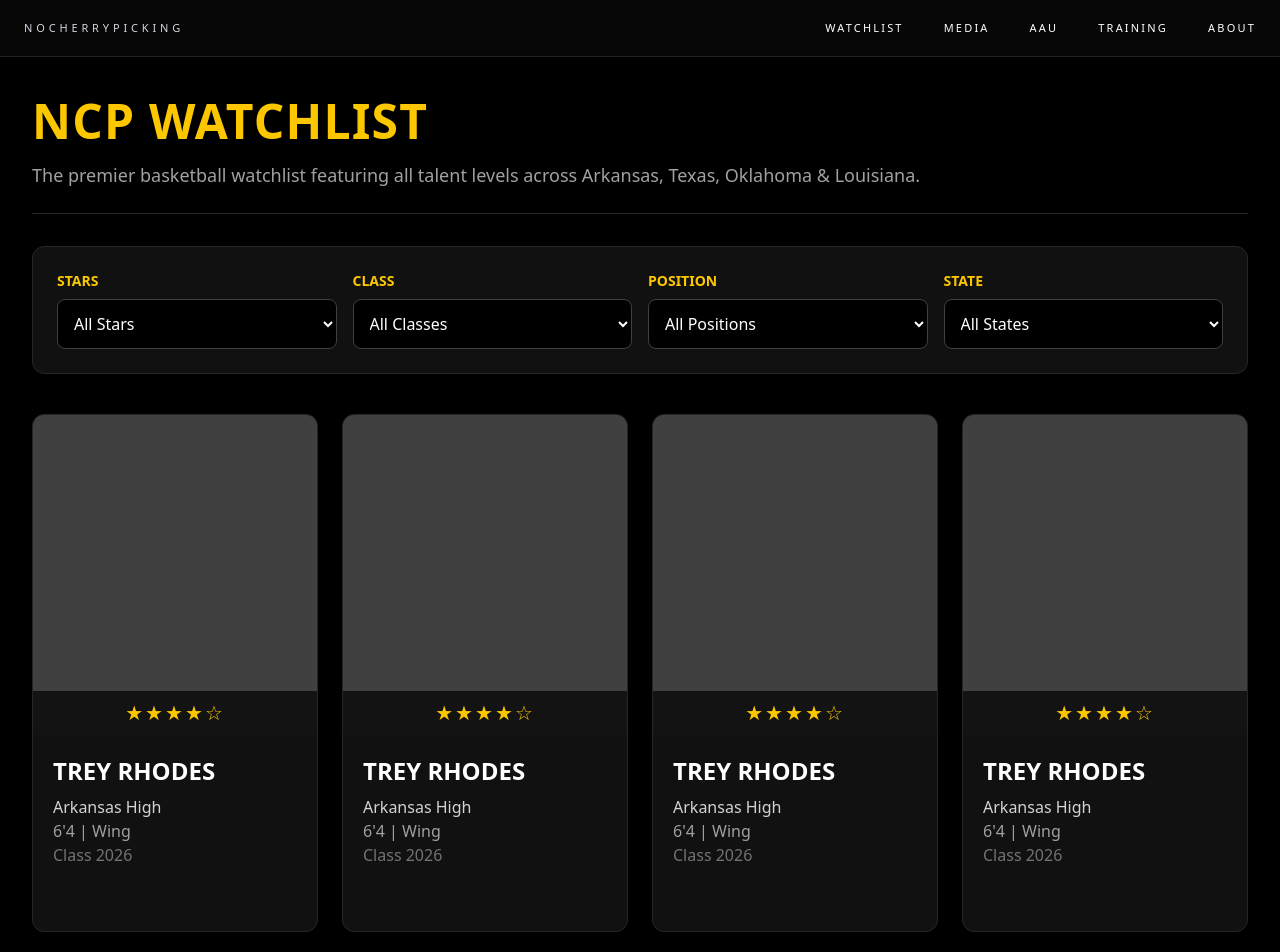
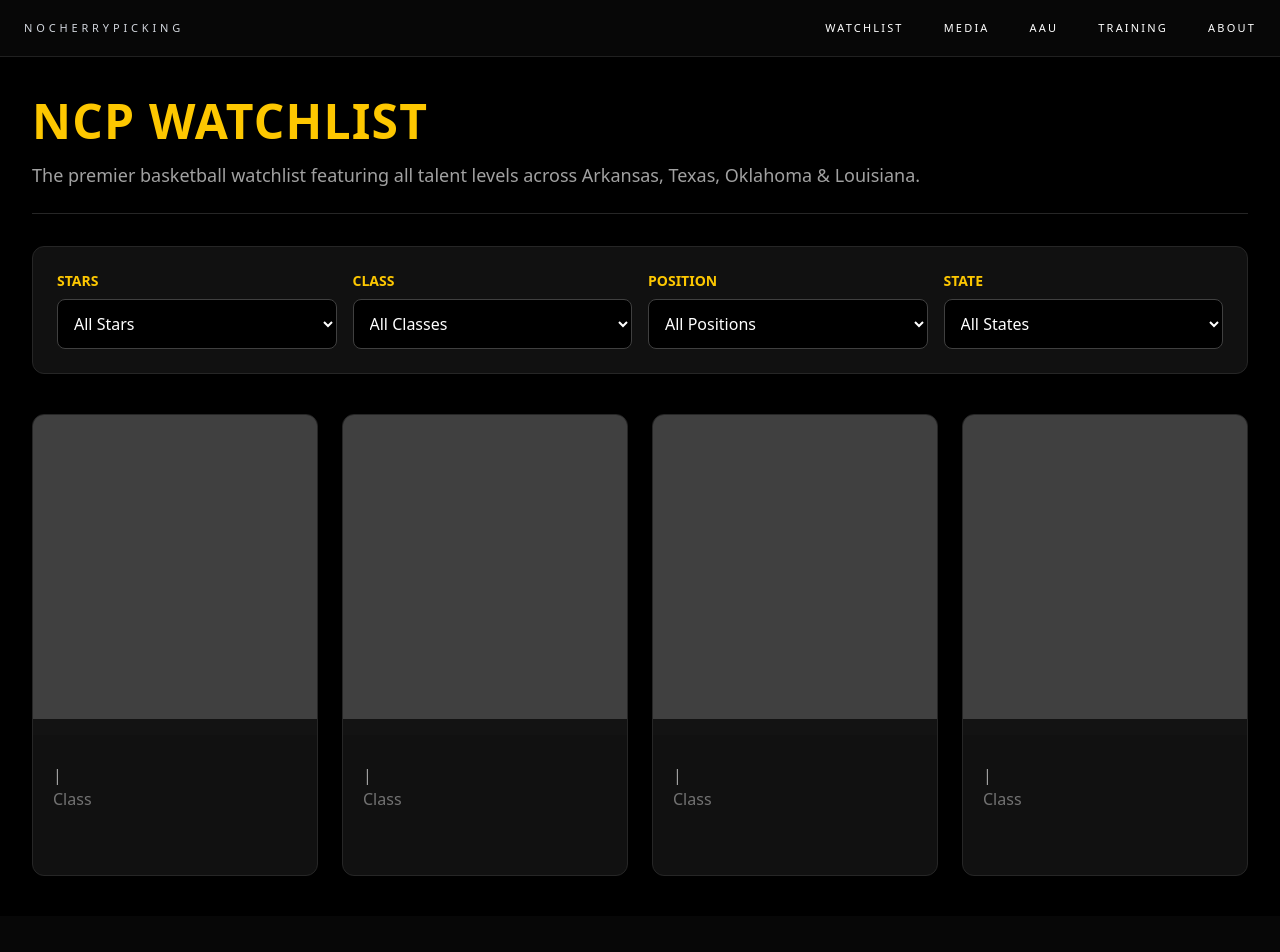
Before and after one commit to nocherrypicking-ra/ncphoops, a Next.js app: page /watchlist in a window 1280 px wide. Shown: the top 952 px of the page. Built offline with nearby package versions, Linux system fonts and the light colour scheme.

Commit message:
Update PlayerCard.tsx

```diff
--- a/app/watchlist/componets/PlayerCard.tsx
+++ b/app/watchlist/componets/PlayerCard.tsx
@@ -1,13 +1,29 @@
-export default function PlayerCard() {
+type PlayerCardProps = {
+  name: string;
+  school: string;
+  height: string;
+  position: string;
+  classYear: number;
+  stars: string;
+};
+
+export default function PlayerCard({
+  name,
+  school,
+  height,
+  position,
+  classYear,
+  stars,
+}: PlayerCardProps) {
   return (
-    <div className="group cursor-pointer overflow-hidden rounded-xl border border-neutral-800 bg-[#111111] transition-all duration-300 hover:-translate-y-1.5 hover:border-yellow-400 hover:shadow-[0_0_25px_rgba(250,204,21,.20)]">
+    <div className="group cursor-pointer overflow-hidden rounded-xl border border-neutral-800 bg-[#111111] transition-all duration-300 hover:-translate-y-1 hover:border-yellow-400 hover:shadow-[0_0_25px_rgba(250,204,21,.20)]">
 
       {/* Player Photo */}
       <div className="relative h-80 bg-neutral-700">
 
         {/* Stars */}
         <div className="absolute bottom-0 left-0 right-0 bg-black/70 py-2 text-center text-xl tracking-widest text-yellow-400">
-          ★★★★☆
+          {stars}
         </div>
 
       </div>
@@ -16,19 +32,19 @@ export default function PlayerCard() {
       <div className="p-5">
 
         <h2 className="text-2xl font-bold uppercase">
-          Trey Rhodes
+          {name}
         </h2>
 
         <p className="mt-2 text-neutral-300">
-          Arkansas High
+          {school}
         </p>
 
         <p className="text-neutral-400">
-          6'4 | Wing
+          {height} | {position}
         </p>
 
         <p className="text-neutral-500">
-          Class 2026
+          Class {classYear}
         </p>
 
         <p className="mt-5 text-center font-semibold uppercase tracking-wide text-yellow-400 opacity-0 translate-y-2 transition-all duration-300 group-hover:translate-y-0 group-hover:opacity-100">
```
